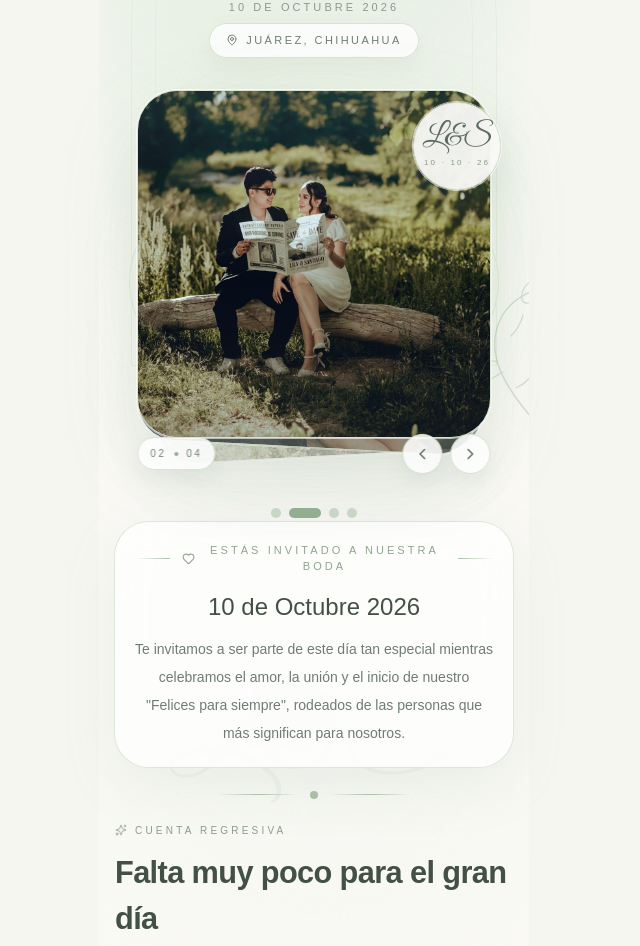
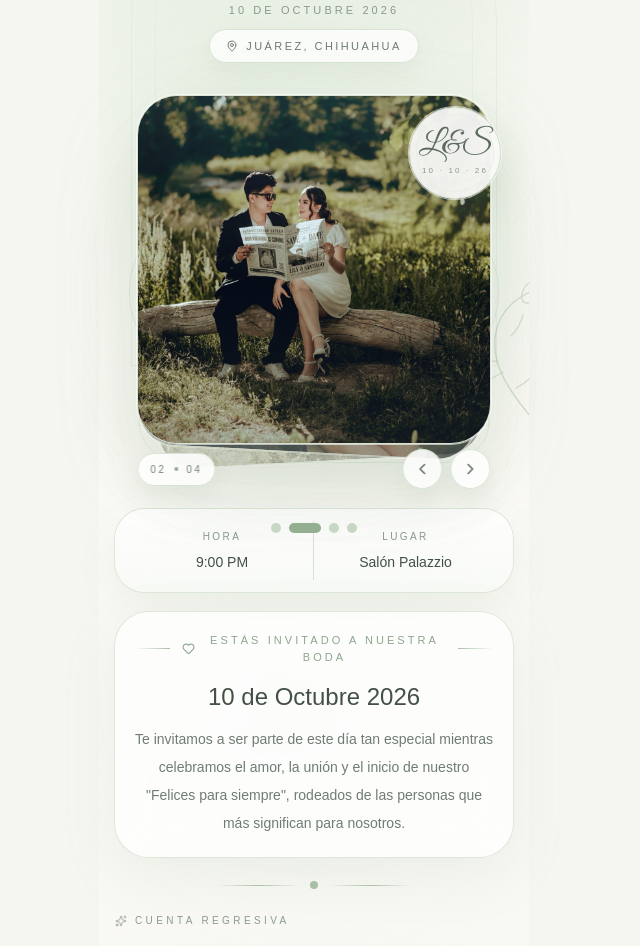
Before and after one commit to roiszs/BodaSantiago-Lily, a Next.js app: page / in a window 1280 px wide. Shown: the part 306-1252 px from the top of the page, without its empty margins (326-966 px from the left). Built offline with nearby package versions, Linux system fonts and the light colour scheme.

Commit message:
Cambios premium

```diff
--- a/src/app/page.tsx
+++ b/src/app/page.tsx
@@ -112,12 +112,12 @@ function SectionHeading({
 }) {
   return (
     <div className="mb-4">
-      <div className="mb-3 flex items-center gap-2 text-[10px] uppercase tracking-[0.32em] text-[#8D9C8F]">
+      <div className="mb-3 flex items-center gap-2 text-[10px] uppercase tracking-[0.34em] text-[#8D9C8F]">
         {icon ? <span className="opacity-80">{icon}</span> : null}
         <span>{eyebrow}</span>
       </div>
 
-      <h2 className="text-[1.92rem] font-semibold tracking-[-0.02em] text-[#435045]">
+      <h2 className="text-[1.95rem] font-semibold tracking-[-0.03em] text-[#435045]">
         {title}
       </h2>
 
@@ -160,7 +160,7 @@ function InvitationImage({
         className="object-cover"
         sizes="(max-width: 768px) 100vw, 430px"
       />
-      <div className="absolute inset-0 bg-[linear-gradient(to_top,rgba(67,80,69,0.10),transparent_48%,rgba(255,255,255,0.10))]" />
+      <div className="absolute inset-0 bg-[linear-gradient(to_top,rgba(67,80,69,0.12),transparent_48%,rgba(255,255,255,0.10))]" />
     </div>
   );
 }
@@ -301,15 +301,18 @@ function EditorialArch() {
 
 function HeroSeal() {
   return (
-    <div className="flex h-[88px] w-[88px] flex-col items-center justify-center rounded-full border border-[#D8E3D3] bg-white/90 shadow-[0_14px_35px_rgba(143,165,141,0.16)] ring-1 ring-white/60 backdrop-blur-xl">
+    <div className="relative flex h-[92px] w-[92px] flex-col items-center justify-center rounded-full border border-[#D8E3D3] bg-white/90 shadow-[0_16px_38px_rgba(143,165,141,0.18)] ring-1 ring-white/60 backdrop-blur-xl">
+      <div className="absolute inset-[6px] rounded-full border border-[#E7EFE4]" />
+      <div className="relative z-10 flex flex-col items-center justify-center">
         <span
-        className={`${greatVibes.className} text-[1.9rem] leading-none text-[#5B6B5E]`}
+          className={`${greatVibes.className} text-[2rem] leading-none text-[#5B6B5E]`}
         >
           L&S
         </span>
         <span className="mt-1 text-[8px] uppercase tracking-[0.26em] text-[#8A9B8B]">
           10 · 10 · 26
         </span>
+      </div>
     </div>
   );
 }
@@ -345,8 +348,10 @@ function HeroStackedCarousel({
   });
 
   return (
-    <div className="relative mx-auto h-[24rem] w-full max-w-sm">
-      <div className="pointer-events-none absolute left-1/2 top-1/2 h-56 w-56 -translate-x-1/2 -translate-y-1/2 rounded-full bg-[#DCE8D9]/45 blur-3xl" />
+    <div className="relative mx-auto h-[24.6rem] w-full max-w-sm">
+      <div className="pointer-events-none absolute left-1/2 top-1/2 h-64 w-64 -translate-x-1/2 -translate-y-1/2 rounded-full bg-[#DCE8D9]/50 blur-3xl" />
+      <div className="pointer-events-none absolute inset-x-4 top-3 h-[22.2rem] rounded-[44px] border border-[#DCE7D8]/70" />
+      <div className="pointer-events-none absolute inset-x-7 top-6 h-[21.2rem] rounded-[40px] border border-white/60" />
 
       {visibleCards
         .slice()
@@ -362,7 +367,7 @@ function HeroStackedCarousel({
           return (
             <div
               key={`${card.src}-${card.offset}-${activeIndex}`}
-              className={`absolute inset-x-0 top-0 mx-auto h-[21.8rem] w-[92%] overflow-hidden rounded-[40px] border border-[#D8E3D3] bg-white/74 shadow-[0_28px_78px_rgba(143,165,141,0.16)] ring-1 ring-white/60 transition-all duration-700 ease-out ${styles}`}
+              className={`absolute inset-x-0 top-0 mx-auto h-[21.8rem] w-[92%] overflow-hidden rounded-[40px] border border-[#D8E3D3] bg-white/74 shadow-[0_30px_82px_rgba(143,165,141,0.18)] ring-1 ring-white/60 transition-all duration-700 ease-out ${styles}`}
             >
               <Image
                 src={card.src}
@@ -372,7 +377,7 @@ function HeroStackedCarousel({
                 sizes="(max-width: 768px) 100vw, 430px"
                 priority={card.offset === 0}
               />
-              <div className="absolute inset-0 bg-[linear-gradient(to_top,rgba(67,80,69,0.16),transparent_45%,rgba(255,255,255,0.10))]" />
+              <div className="absolute inset-0 bg-[linear-gradient(to_top,rgba(67,80,69,0.18),transparent_45%,rgba(255,255,255,0.10))]" />
             </div>
           );
         })}
@@ -421,7 +426,7 @@ function HeroStackedCarousel({
   );
 }
 
-function EditorialGalleryCarousel({
+function PremiumGalleryCarousel({
   images,
 }: {
   images: { src: string; alt: string }[];
@@ -433,7 +438,7 @@ function EditorialGalleryCarousel({
 
     const interval = setInterval(() => {
       setActiveIndex((current) => (current + 1) % images.length);
-    }, 4200);
+    }, 4600);
 
     return () => clearInterval(interval);
   }, [images.length]);
@@ -447,9 +452,11 @@ function EditorialGalleryCarousel({
   };
 
   return (
-    <div className="rounded-[34px] bg-[linear-gradient(180deg,rgba(255,255,255,0.88),rgba(248,251,247,0.72))] p-3 ring-1 ring-[#DCE7D8] shadow-[0_18px_46px_rgba(143,165,141,0.12)]">
-      <div className="relative overflow-hidden rounded-[30px] border border-[#D8E3D3] bg-white/80">
-        <div className="relative h-[24rem]">
+    <div className="rounded-[36px] bg-[linear-gradient(180deg,rgba(255,255,255,0.86),rgba(248,251,247,0.74))] p-3 ring-1 ring-[#DCE7D8] shadow-[0_20px_54px_rgba(143,165,141,0.12)]">
+      <div className="relative overflow-hidden rounded-[32px] border border-[#D8E3D3] bg-white/82">
+        <div className="pointer-events-none absolute inset-x-8 top-4 z-10 h-[88%] rounded-t-[999px] border border-white/35" />
+
+        <div className="relative h-[25rem]">
           <Image
             src={images[activeIndex].src}
             alt={images[activeIndex].alt}
@@ -457,23 +464,33 @@ function EditorialGalleryCarousel({
             className="object-cover"
             sizes="(max-width: 768px) 100vw, 430px"
           />
-          <div className="absolute inset-0 bg-[linear-gradient(to_top,rgba(34,48,38,0.28),rgba(34,48,38,0.05),transparent_55%)]" />
+          <div className="absolute inset-0 bg-[linear-gradient(to_top,rgba(34,48,38,0.34),rgba(34,48,38,0.08),transparent_58%)]" />
 
-          <div className="absolute left-4 top-4 rounded-full border border-white/40 bg-white/18 px-3 py-1.5 text-[10px] uppercase tracking-[0.24em] text-white backdrop-blur-md">
-            Nuestra galería
+          <div className="absolute left-4 top-4 rounded-full border border-white/45 bg-white/18 px-3 py-1.5 text-[10px] uppercase tracking-[0.24em] text-white backdrop-blur-md">
+            Sesión editorial
           </div>
 
-          <div className="absolute bottom-4 left-4 right-4 flex items-center justify-between">
-            <div className="rounded-full border border-white/40 bg-white/18 px-3 py-2 text-[10px] uppercase tracking-[0.24em] text-white backdrop-blur-md">
+          <div className="absolute right-4 top-4 rounded-full border border-white/45 bg-white/18 px-3 py-1.5 text-[10px] uppercase tracking-[0.22em] text-white backdrop-blur-md">
             {String(activeIndex + 1).padStart(2, "0")} /{" "}
             {String(images.length).padStart(2, "0")}
+          </div>
+
+          <div className="absolute bottom-4 left-4 right-4 flex items-end justify-between gap-4">
+            <div className="max-w-[68%] rounded-[22px] border border-white/35 bg-white/14 px-4 py-3 text-left backdrop-blur-md">
+              <p className="text-[10px] uppercase tracking-[0.24em] text-white/85">
+                Lily & Santiago
+              </p>
+              <p className="mt-2 text-sm leading-6 text-white/95">
+                Un pequeño recorrido por algunos instantes que quedarán para
+                siempre con nosotros.
+              </p>
             </div>
 
             <div className="flex items-center gap-2">
               <button
                 type="button"
                 onClick={prev}
-                className="inline-flex h-10 w-10 items-center justify-center rounded-full border border-white/40 bg-white/18 text-white backdrop-blur-md"
+                className="inline-flex h-11 w-11 items-center justify-center rounded-full border border-white/45 bg-white/18 text-white backdrop-blur-md"
                 aria-label="Foto anterior"
               >
                 <ChevronLeft size={18} />
@@ -481,7 +498,7 @@ function EditorialGalleryCarousel({
               <button
                 type="button"
                 onClick={next}
-                className="inline-flex h-10 w-10 items-center justify-center rounded-full border border-white/40 bg-white/18 text-white backdrop-blur-md"
+                className="inline-flex h-11 w-11 items-center justify-center rounded-full border border-white/45 bg-white/18 text-white backdrop-blur-md"
                 aria-label="Siguiente foto"
               >
                 <ChevronRight size={18} />
@@ -491,15 +508,15 @@ function EditorialGalleryCarousel({
         </div>
       </div>
 
-      <div className="mt-3 grid grid-cols-4 gap-2">
+      <div className="mt-3 flex gap-2 overflow-x-auto pb-1 [scrollbar-width:none] [-ms-overflow-style:none] [&::-webkit-scrollbar]:hidden">
         {images.map((image, index) => (
           <button
             key={image.src}
             type="button"
             onClick={() => setActiveIndex(index)}
-            className={`relative h-20 overflow-hidden rounded-[18px] border transition ${
+            className={`relative h-20 min-w-[78px] overflow-hidden rounded-[18px] border transition ${
               activeIndex === index
-                ? "scale-[1.02] border-[#9FB79D] shadow-[0_10px_24px_rgba(143,165,141,0.16)]"
+                ? "scale-[1.03] border-[#9FB79D] shadow-[0_10px_24px_rgba(143,165,141,0.16)]"
                 : "border-[#D8E3D3] opacity-75"
             }`}
             aria-label={`Seleccionar foto ${index + 1}`}
@@ -509,12 +526,12 @@ function EditorialGalleryCarousel({
               alt={image.alt}
               fill
               className="object-cover"
-              sizes="96px"
+              sizes="78px"
             />
             <div
               className={`absolute inset-0 ${
                 activeIndex === index
-                  ? "bg-[linear-gradient(to_top,rgba(67,80,69,0.10),transparent)]"
+                  ? "bg-[linear-gradient(to_top,rgba(67,80,69,0.12),transparent)]"
                   : "bg-black/10"
               }`}
             />
@@ -792,9 +809,7 @@ export default function WeddingInvitationMobile() {
   }, [wedding.countdownTarget]);
 
   useEffect(() => {
-    const audio = document.getElementById(
-      "wedding-audio"
-    ) as HTMLAudioElement | null;
+    const audio = document.getElementById("wedding-audio") as HTMLAudioElement | null;
     if (!audio) return;
 
     if (isPlaying) {
@@ -876,17 +891,17 @@ export default function WeddingInvitationMobile() {
 
           <div className="mt-4 flex flex-col items-center">
             <h1
-              className={`${greatVibes.className} w-full text-center text-[4.9rem] leading-[0.82] tracking-normal text-[#465248] drop-shadow-[0_2px_10px_rgba(143,165,141,0.12)]`}
+              className={`${greatVibes.className} w-full text-center text-[5.15rem] leading-[0.8] tracking-normal text-[#465248] drop-shadow-[0_2px_10px_rgba(143,165,141,0.12)]`}
             >
               <span className="block">Lily</span>
-              <span className="mx-auto my-1.5 block text-[2.25rem] font-light text-[#91A88F]">
+              <span className="mx-auto my-1.5 block text-[2.35rem] font-light text-[#91A88F]">
                 &
               </span>
               <span className="block">Santiago</span>
             </h1>
           </div>
 
-          <div className="mt-4 flex flex-col items-center gap-2">
+          <div className="mt-4 flex flex-col items-center gap-2.5">
             <p className="text-[11px] uppercase tracking-[0.28em] text-[#8A9A8C]">
               {wedding.dateLabel}
             </p>
@@ -908,7 +923,28 @@ export default function WeddingInvitationMobile() {
             <HeroStackedCarousel images={heroGallery} />
           </div>
 
-          <div className="mt-12 rounded-[34px] bg-white/74 px-5 py-5 ring-1 ring-[#DCE7D8] shadow-[0_18px_55px_rgba(143,165,141,0.12)] backdrop-blur-xl">
+          <div className="mt-5 rounded-[30px] bg-[linear-gradient(180deg,rgba(255,255,255,0.84),rgba(248,251,247,0.68))] px-4 py-3 ring-1 ring-[#DCE7D8] shadow-[0_16px_38px_rgba(143,165,141,0.10)]">
+            <div className="grid grid-cols-2 divide-x divide-[#D8E3D3]">
+              <div className="px-3 py-2 text-center">
+                <p className="text-[10px] uppercase tracking-[0.24em] text-[#8A9A8C]">
+                  Hora
+                </p>
+                <p className="mt-2 text-sm font-medium text-[#435045]">
+                  {wedding.ceremonyTimeLabel}
+                </p>
+              </div>
+              <div className="px-3 py-2 text-center">
+                <p className="text-[10px] uppercase tracking-[0.24em] text-[#8A9A8C]">
+                  Lugar
+                </p>
+                <p className="mt-2 text-sm font-medium text-[#435045]">
+                  {wedding.venue}
+                </p>
+              </div>
+            </div>
+          </div>
+
+          <div className="mt-5 rounded-[34px] bg-white/74 px-5 py-5 ring-1 ring-[#DCE7D8] shadow-[0_18px_55px_rgba(143,165,141,0.12)] backdrop-blur-xl">
             <div className="flex items-center justify-center gap-3">
               <span className="h-px w-10 bg-gradient-to-r from-transparent to-[#A9BEA7]" />
               <div className="flex items-center gap-2 text-[#8FA58D]">
@@ -1285,11 +1321,11 @@ export default function WeddingInvitationMobile() {
           <SectionHeading
             eyebrow="Nuestra sesión"
             title="Un pequeño vistazo de nosotros"
-            subtitle="Desliza, explora y disfruta algunos recuerdos de nuestra sesión."
+            subtitle="Desliza y descubre algunos de nuestros momentos favoritos."
             icon={<Heart size={12} />}
           />
 
-          <EditorialGalleryCarousel images={sessionGallery} />
+          <PremiumGalleryCarousel images={sessionGallery} />
         </section>
 
         <footer className="relative px-4 pb-10 pt-10 text-center">
```
Lines whose indentation alone changed are shown as unchanged.
